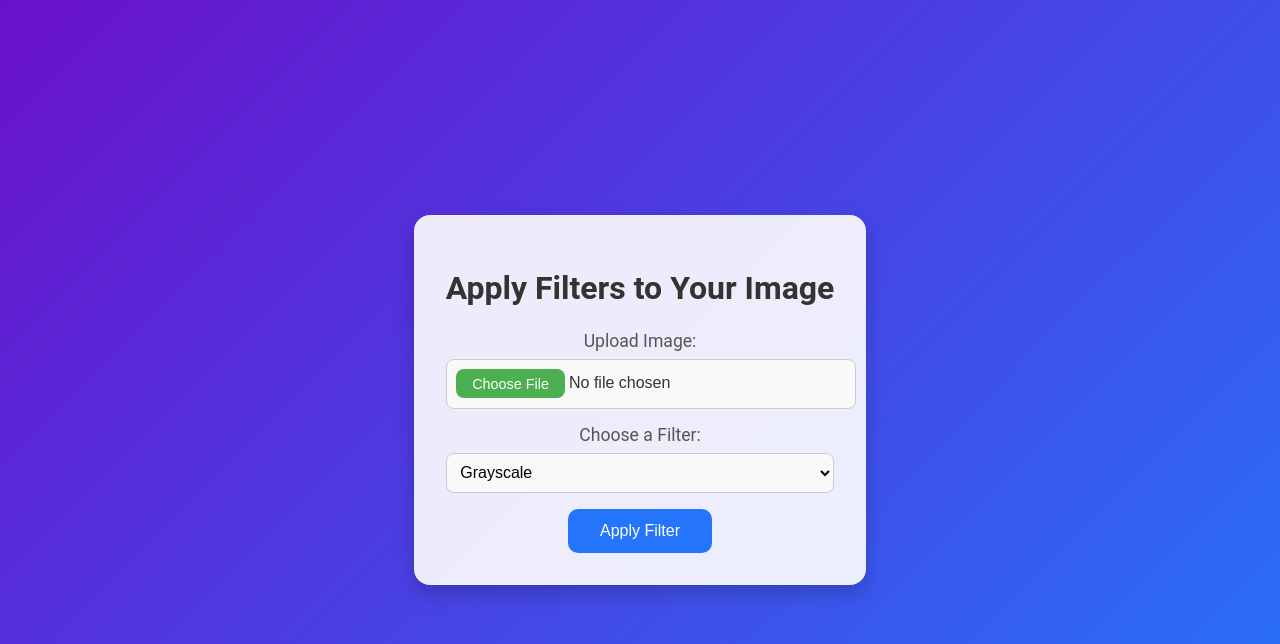
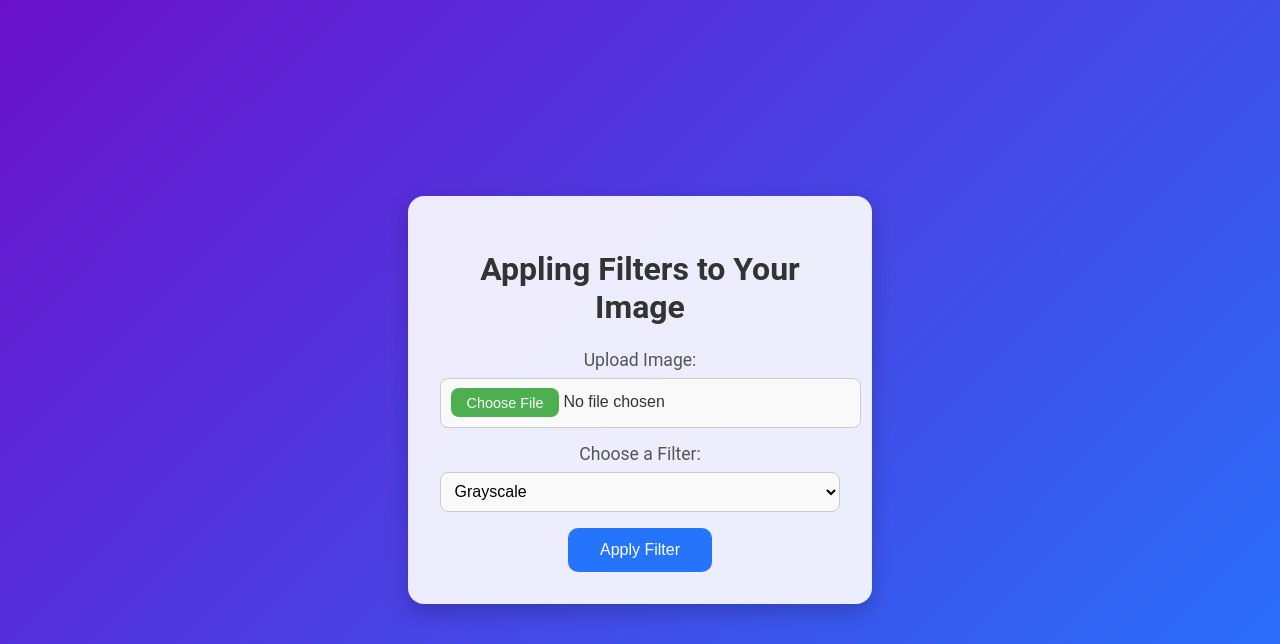
Before and after one commit to Aliakbar02/Image-filter-app2, a Flask app: page / in a window 1280 px wide. Shown: the top 644 px of the page. Run offline with Flask 3, Linux system fonts and the light colour scheme.

Commit message:
heading change
heading change

```diff
--- a/templates/index.html
+++ b/templates/index.html
@@ -79,7 +79,7 @@
 </head>
 <body>
     <div class="container">
-        <h1>Apply Filters to Your Image</h1>
+        <h1>Appling Filters to Your Image</h1>
         <form method="POST" enctype="multipart/form-data">
             <label for="image">Upload Image:</label>
             <input type="file" name="image" id="image" required>
```
Also changed, not shown: results/result_images.jpeg, results/result_images2.jpeg (added), uploads/images2.jpeg (added).
